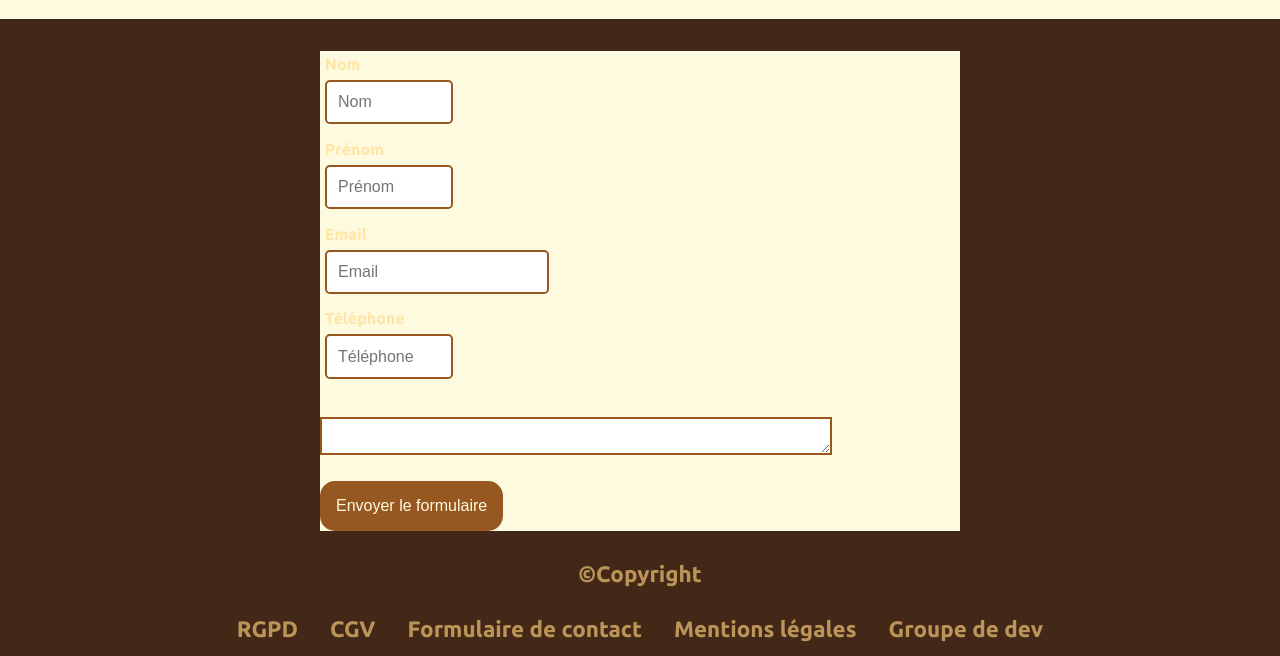
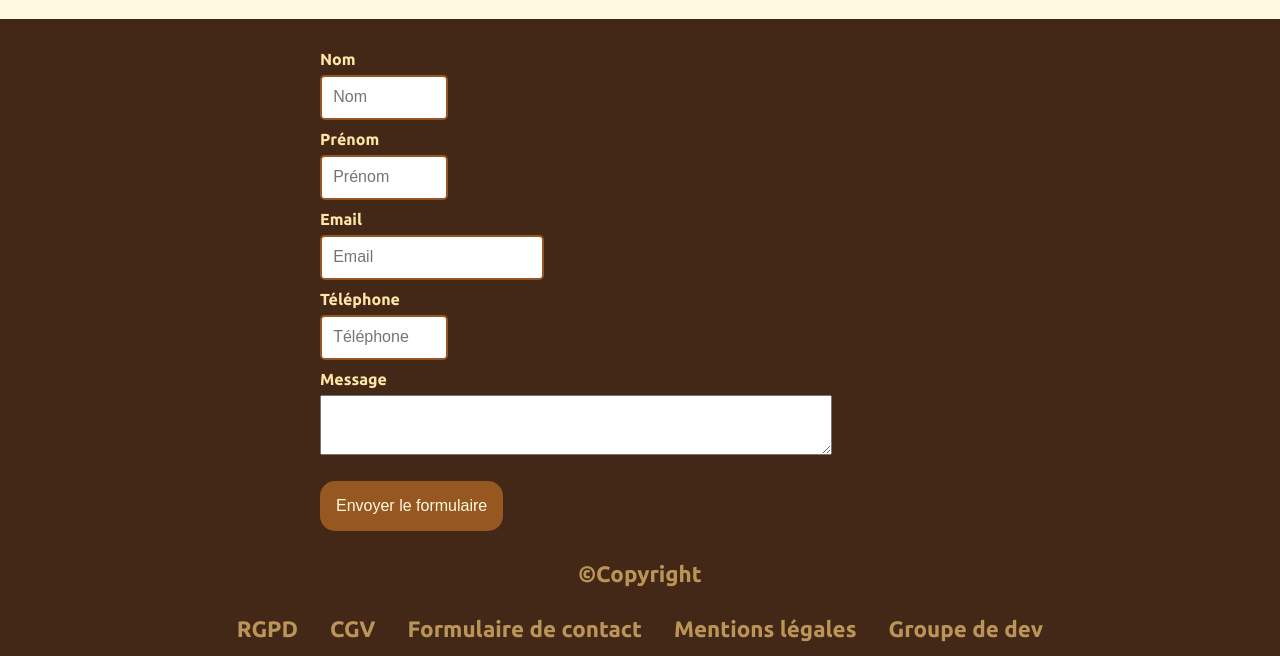
Before and after one commit to YunxiBZ/E-commerce-backery-ou-est-mon-pain, a React app: page /formulaire-de-contact in a window 1280 px wide. Shown: the part 240-896 px from the top of the page. Built offline with nearby package versions, Linux system fonts and the light colour scheme; no server answers.

Commit message:
fix styling on contactForm

```diff
--- a/src/components/ContactForm/ContactField/styles.scss
+++ b/src/components/ContactForm/ContactField/styles.scss
@@ -5,6 +5,7 @@ width: 70%;
 height: 4em;
 flex-direction: flex-start;
 justify-content: space-around;
+margin: 0;
 margin-bottom: 1em;
 color: #432818;
 font-weight: bold;
@@ -17,14 +18,19 @@ font-weight: bold;
 }
 &__label {
   margin-bottom: 0.5em;
+  font-weight: bold;
 }
 }
 
 @media screen and (max-width: 650px) {
   .field {
     width: 100%;
+    &__input {
+      width: 100%;
+    }
   }
   .button--ContactForm {
     margin: 0 auto;
   }
+
 }
--- a/src/components/ContactForm/index.js
+++ b/src/components/ContactForm/index.js
@@ -31,7 +31,8 @@ const ContactForm = () => {
         placeholder="Téléphone"
         className="field--modifier"
       />
-      <textarea className="contactForm__message" />
+      <p className="field__label">Message</p>
+      <textarea className="contactForm__message" id="field-message" name="field-message" />
       <Button value="Envoyer le formulaire" type="submit" className="button--ContactForm" />
     </form>
   );
--- a/src/components/ContactForm/styles.scss
+++ b/src/components/ContactForm/styles.scss
@@ -1,16 +1,18 @@
+@use 'src/styles/vars' as v;
+
 .contactForm {
-  background-color: #FEFAE0;
+  background-color: v.$dark-brown;
   display: flex;
   flex-direction: column;
   align-items: flex-start;
   width: 50%;
   margin: 0 auto;
   height: 60vh;
+  color: v.$light-brown;
   &__message {
     width: 80%;
     height: 40%;
-    margin: 2em 0;
-    border: 2px solid #975721;
+    margin: 0 0 2em 0;
   }
 }
 
@@ -18,7 +20,6 @@
   .contactForm__message {
     width: 100%;
   }
-
   .test {
     display: flex;
     justify-content: center;
```
